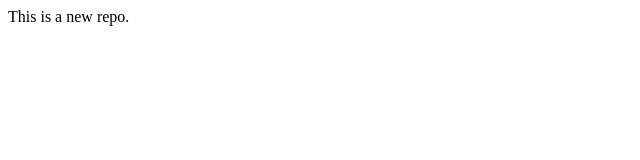
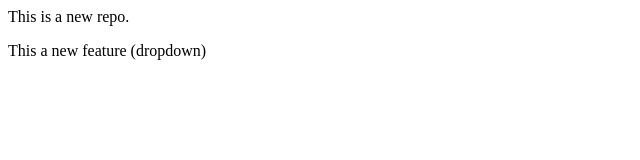
Before and after one commit to Vipulpamwani/localrepo, a plain HTML site: page index.html in a window 1280 px wide. Shown: the whole page, without its empty margins (0-640 px from the left). Drawn offline with Linux system fonts and the light colour scheme.

Commit message:
add dropdown

```diff
--- a/index.html
+++ b/index.html
@@ -1 +1,2 @@
 <p> This is a new repo.</p>
+<p>This a new feature (dropdown)</p>
```
